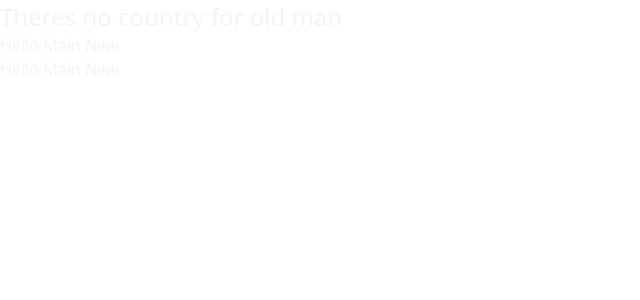
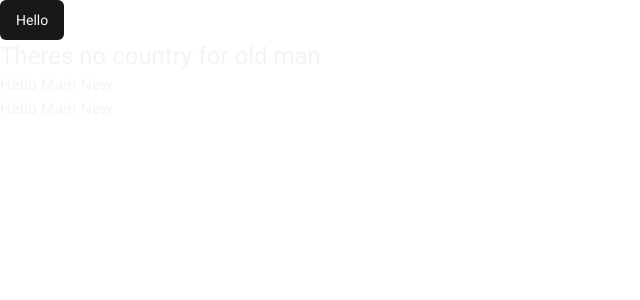
Before and after one commit to gabrielauzier/vite-playground, a React (Vite) app: page / in a window 1280 px wide. Shown: the top 300 px of the page, without its empty margins (0-640 px from the left). Built offline with nearby package versions, Linux system fonts and the light colour scheme.

Commit message:
patch: update some styles

```diff
--- a/src/app.tsx
+++ b/src/app.tsx
@@ -1,14 +1,15 @@
 import './common/styles/global.css'
 
-import { Text, Heading } from './common/presentation/components'
+import { Text, Heading, Button } from './common/presentation/components'
 
 function App() {
   return (
-    <>
+    <body className="dark:bg-zinc-900 min-h-screen ">
+      <Button variant="default">Hello</Button>
       <Heading as="h1">Theres no country for old man</Heading>
       <Text>Hello Main New</Text>
       <Text>Hello Main New</Text>
-    </>
+    </body>
   )
 }
 
--- a/src/common/presentation/components/ui/button.tsx
+++ b/src/common/presentation/components/ui/button.tsx
@@ -5,19 +5,21 @@ import { cva, type VariantProps } from 'class-variance-authority'
 import { cn } from '@/common/lib/shadcn-ui/utils'
 
 const buttonVariants = cva(
-  'inline-flex items-center justify-center whitespace-nowrap rounded-md text-sm font-medium ring-offset-background transition-colors focus-visible:outline-none focus-visible:ring-2 focus-visible:ring-ring focus-visible:ring-offset-2 disabled:pointer-events-none disabled:opacity-50',
+  'inline-flex items-center justify-center whitespace-nowrap rounded-md text-sm font-medium ring-offset-white transition-colors focus-visible:outline-none focus-visible:ring-2 focus-visible:ring-zinc-950 focus-visible:ring-offset-2 disabled:pointer-events-none disabled:opacity-50 dark:ring-offset-zinc-950 dark:focus-visible:ring-zinc-300',
   {
     variants: {
       variant: {
-        default: 'bg-primary text-primary-foreground hover:bg-primary/90',
+        default:
+          'bg-zinc-900 text-zinc-50 hover:bg-zinc-900/90 dark:bg-zinc-50 dark:text-zinc-900 dark:hover:bg-zinc-50/90',
         destructive:
-          'bg-destructive text-destructive-foreground hover:bg-destructive/90',
+          'bg-red-500 text-zinc-50 hover:bg-red-500/90 dark:bg-red-900 dark:text-zinc-50 dark:hover:bg-red-900/90',
         outline:
-          'border border-input bg-background hover:bg-accent hover:text-accent-foreground',
+          'border border-zinc-200 bg-white hover:bg-zinc-100 hover:text-zinc-900 dark:border-zinc-800 dark:bg-zinc-950 dark:hover:bg-zinc-800 dark:hover:text-zinc-50',
         secondary:
-          'bg-secondary text-secondary-foreground hover:bg-secondary/80',
-        ghost: 'hover:bg-accent hover:text-accent-foreground',
-        link: 'text-primary underline-offset-4 hover:underline',
+          'bg-zinc-100 text-zinc-900 hover:bg-zinc-100/80 dark:bg-zinc-800 dark:text-zinc-50 dark:hover:bg-zinc-800/80',
+        ghost:
+          'hover:bg-zinc-100 hover:text-zinc-900 dark:hover:bg-zinc-800 dark:hover:text-zinc-50',
+        link: 'text-zinc-900 underline-offset-4 hover:underline dark:text-zinc-50',
       },
       size: {
         default: 'h-10 px-4 py-2',
--- a/src/common/styles/global.css
+++ b/src/common/styles/global.css
@@ -2,75 +2,18 @@
 @tailwind components;
 @tailwind utilities;
 
-@layer base {
-  :root {
-    --background: 0 0% 100%;
-    --foreground: 222.2 84% 4.9%;
-
-    --card: 0 0% 100%;
-    --card-foreground: 222.2 84% 4.9%;
-
-    --popover: 0 0% 100%;
-    --popover-foreground: 222.2 84% 4.9%;
-
-    --primary: 222.2 47.4% 11.2%;
-    --primary-foreground: 210 40% 98%;
-
-    --secondary: 210 40% 96.1%;
-    --secondary-foreground: 222.2 47.4% 11.2%;
-
-    --muted: 210 40% 96.1%;
-    --muted-foreground: 215.4 16.3% 46.9%;
-
-    --accent: 210 40% 96.1%;
-    --accent-foreground: 222.2 47.4% 11.2%;
-
-    --destructive: 0 84.2% 60.2%;
-    --destructive-foreground: 210 40% 98%;
-
-    --border: 214.3 31.8% 91.4%;
-    --input: 214.3 31.8% 91.4%;
-    --ring: 222.2 84% 4.9%;
-
-    --radius: 0.5rem;
+* {
+    margin: 0;
+    padding: 0;
+    box-sizing: border-box;
   }
 
-  .dark {
-    --background: 222.2 84% 4.9%;
-    --foreground: 210 40% 98%;
+  body {
+    -webkit-font-smoothing: antialiased;
+  }
 
-    --card: 222.2 84% 4.9%;
-    --card-foreground: 210 40% 98%;
-
-    --popover: 222.2 84% 4.9%;
-    --popover-foreground: 210 40% 98%;
-
-    --primary: 210 40% 98%;
-    --primary-foreground: 222.2 47.4% 11.2%;
-
-    --secondary: 217.2 32.6% 17.5%;
-    --secondary-foreground: 210 40% 98%;
-
-    --muted: 217.2 32.6% 17.5%;
-    --muted-foreground: 215 20.2% 65.1%;
-
-    --accent: 217.2 32.6% 17.5%;
-    --accent-foreground: 210 40% 98%;
-
-    --destructive: 0 62.8% 30.6%;
-    --destructive-foreground: 210 40% 98%;
-
-    --border: 217.2 32.6% 17.5%;
-    --input: 217.2 32.6% 17.5%;
-    --ring: 212.7 26.8% 83.9%;
+  body, input, textarea, button {
+    font-family: "Roboto", sans-serif;
+    font-weight: 400;
+    font-size: 1rem;
   }
-}
-
-@layer base {
-  * {
-    @apply border-border;
-  }
-  body {
-    @apply bg-background text-foreground;
-  }
-}
--- a/tailwind.config.js
+++ b/tailwind.config.js
@@ -1,77 +1,37 @@
 /** @type {import('tailwindcss').Config} */
 module.exports = {
-  darkMode: ["class"],
+  darkMode: ['class'],
   content: [
     './pages/**/*.{ts,tsx}',
     './components/**/*.{ts,tsx}',
     './app/**/*.{ts,tsx}',
     './src/**/*.{ts,tsx}',
   ],
-  prefix: "",
+  prefix: '',
   theme: {
     container: {
       center: true,
-      padding: "2rem",
+      padding: '2rem',
       screens: {
-        "2xl": "1400px",
+        '2xl': '1400px',
       },
     },
     extend: {
-      colors: {
-        border: "hsl(var(--border))",
-        input: "hsl(var(--input))",
-        ring: "hsl(var(--ring))",
-        background: "hsl(var(--background))",
-        foreground: "hsl(var(--foreground))",
-        primary: {
-          DEFAULT: "hsl(var(--primary))",
-          foreground: "hsl(var(--primary-foreground))",
+      keyframes: {
+        'accordion-down': {
+          from: { height: '0' },
+          to: { height: 'var(--radix-accordion-content-height)' },
         },
-        secondary: {
-          DEFAULT: "hsl(var(--secondary))",
-          foreground: "hsl(var(--secondary-foreground))",
-        },
-        destructive: {
-          DEFAULT: "hsl(var(--destructive))",
-          foreground: "hsl(var(--destructive-foreground))",
-        },
-        muted: {
-          DEFAULT: "hsl(var(--muted))",
-          foreground: "hsl(var(--muted-foreground))",
-        },
-        accent: {
-          DEFAULT: "hsl(var(--accent))",
-          foreground: "hsl(var(--accent-foreground))",
-        },
-        popover: {
-          DEFAULT: "hsl(var(--popover))",
-          foreground: "hsl(var(--popover-foreground))",
-        },
-        card: {
-          DEFAULT: "hsl(var(--card))",
-          foreground: "hsl(var(--card-foreground))",
-        },
-      },
-      borderRadius: {
-        lg: "var(--radius)",
-        md: "calc(var(--radius) - 2px)",
-        sm: "calc(var(--radius) - 4px)",
-      },
-      keyframes: {
-        "accordion-down": {
-          from: { height: "0" },
-          to: { height: "var(--radix-accordion-content-height)" },
-        },
-        "accordion-up": {
-          from: { height: "var(--radix-accordion-content-height)" },
-          to: { height: "0" },
+        'accordion-up': {
+          from: { height: 'var(--radix-accordion-content-height)' },
+          to: { height: '0' },
         },
       },
       animation: {
-        "accordion-down": "accordion-down 0.2s ease-out",
-        "accordion-up": "accordion-up 0.2s ease-out",
+        'accordion-down': 'accordion-down 0.2s ease-out',
+        'accordion-up': 'accordion-up 0.2s ease-out',
       },
     },
   },
-  plugins: [require("tailwindcss-animate")],
+  plugins: [require('tailwindcss-animate')],
 }
```
Also changed, not shown: components.json.
